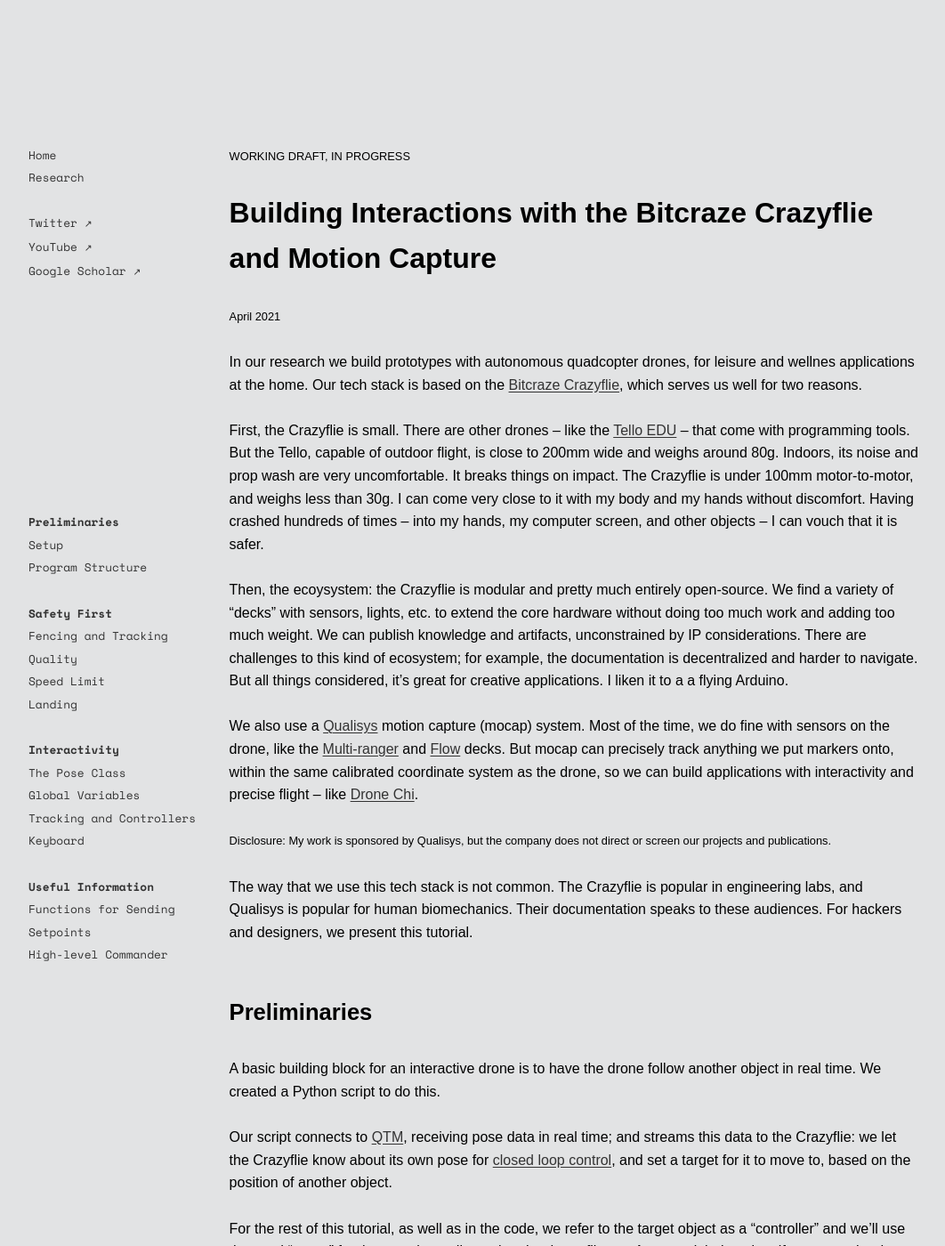
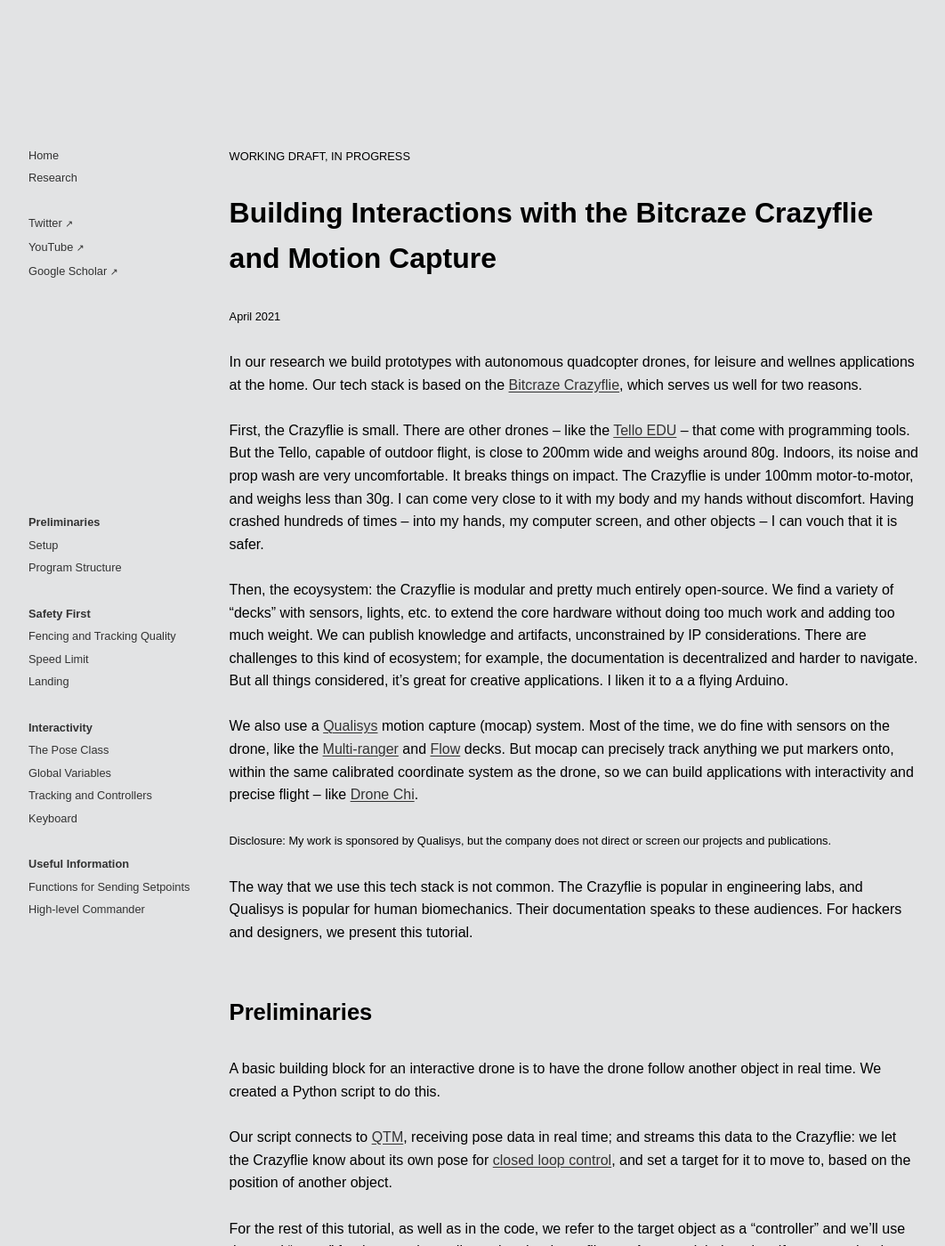
Before and after one commit to l77l77/mbaytas.github.io, a Jekyll site: the page built from crazyflie.md, in a window 1280 px wide and 1400 px high. Shown: the whole window at 89% size, without its empty margins (108-1170 px from the left). Built offline with Jekyll 4.4.1, drawn with Linux system fonts in a browser that asks for light colours; some web fonts are replaced; our own code applies the rules of GitHub Pages for plain Markdown files; comment, search, counter and statistics services are not loaded.

Commit message:
Update default.html

```diff
--- a/_layouts/default.html
+++ b/_layouts/default.html
@@ -25,7 +25,7 @@
         line-height: 1.6em;
         text-underline-offset: 0.1em;
       }
-      code, kbd, pre, samp, nav {
+      code, kbd, pre, samp {
         font-family: 'Space Mono';
         font-size: 0.8rem;
         overflow: auto;
@@ -61,7 +61,8 @@
         font-size: 1.6rem;
         line-height: 3.2rem;
       }
-      em {
+      em,
+      nav {
         font-style: inherit;
         font-size: .8rem;
       }
```
